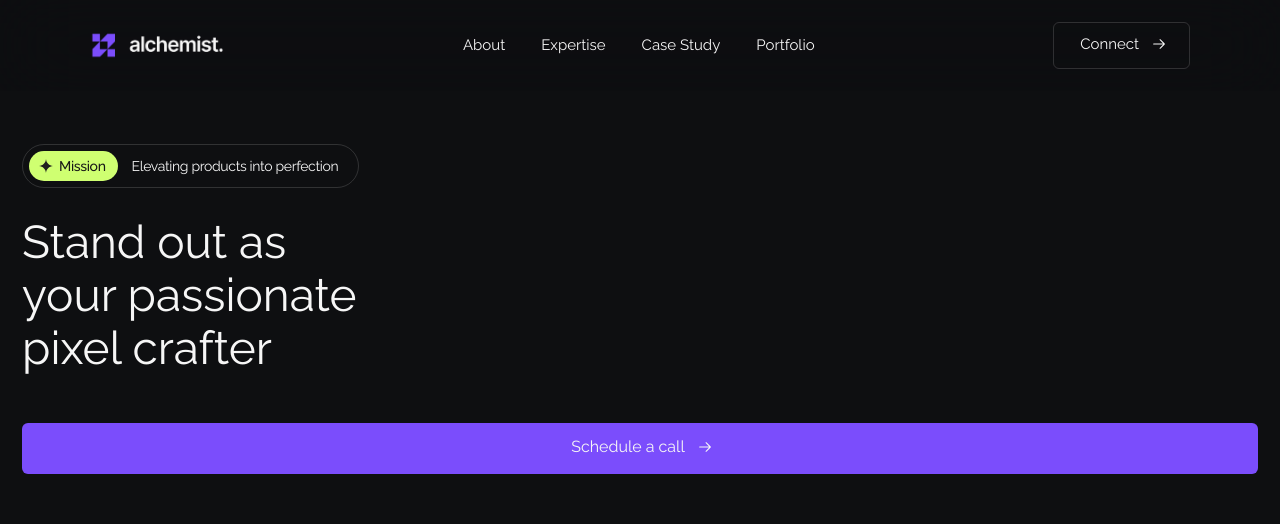
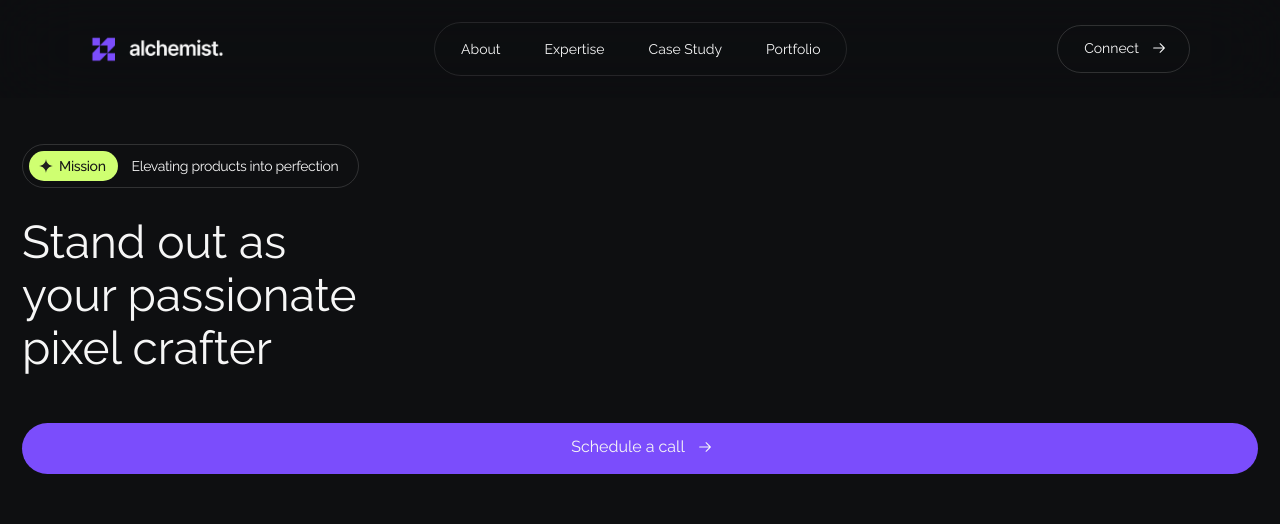
Before and after one commit to alif-firdaus/alchemist, a Next.js app: page / in a window 1280 px wide. Shown: the top 524 px of the page. Built offline with nearby package versions, Linux system fonts and the light colour scheme.

Commit message:
feat : Navbar Desktop created

```diff
--- a/components/atoms/main-button.tsx
+++ b/components/atoms/main-button.tsx
@@ -20,7 +20,7 @@ const MainButton = ({
 
 	return (
 		<button
-			className={`${bgColorClass} flex w-full items-center justify-center pt-3 pb-[15px] rounded-md pl-8 pr-7 gap-3`}
+			className={`${bgColorClass} flex w-full items-center justify-center pt-3 pb-[15px] rounded-full pl-8 pr-7 gap-3`}
 		>
 			<p className={`text-base ${textColorClass} ${fontWeightClass}`}>
 				{text}
--- a/components/atoms/secondary-button-desktop.tsx
+++ b/components/atoms/secondary-button-desktop.tsx
@@ -13,13 +13,13 @@ const SecondaryButtonDesktop = ({
 	const fontWeightClass = fontWeight ? `font-${fontWeight}` : "";
 
 	return (
-		<button className="group flex w-fit items-center justify-center pt-[10px] pb-3 border border-white border-opacity-15 rounded-md pl-[26px] pr-[22px] gap-3 duration-300">
+		<button className="group flex w-fit items-center justify-center pt-3 pb-[14px] border border-white border-opacity-15 rounded-full pl-[26px] pr-[22px] gap-3 hover:bg-white duration-500 ease-in-out">
 			<p
-				className={`text-[15px] text-white group-hover:text-secondary ${fontWeightClass}`}
+				className={`text-sm text-white group-hover:text-black group-hover:font-medium ${fontWeightClass}`}
 			>
 				{text}
 			</p>
-			<ArrowRightIcon className="h-4 w-4 text-white group-hover:text-secondary" />
+			<ArrowRightIcon className="h-4 w-4 text-white group-hover:text-black" />
 		</button>
 	);
 };
--- a/components/atoms/secondary-button.tsx
+++ b/components/atoms/secondary-button.tsx
@@ -10,7 +10,7 @@ const SecondaryButton = ({ text, fontWeight }: SecondaryButtonProps) => {
 	const fontWeightClass = fontWeight ? `font-${fontWeight}` : "";
 
 	return (
-		<button className="flex w-full items-center justify-center pt-3 pb-[15px] border border-white border-opacity-15 rounded-md pl-8 pr-7 gap-3">
+		<button className="flex w-full items-center justify-center pt-3 pb-[15px] border border-white border-opacity-15 rounded-full pl-8 pr-7 gap-3">
 			<p className={`text-base text-white ${fontWeightClass}`}>{text}</p>
 			<ArrowRightIcon className="h-4 w-4 text-white" />
 		</button>
--- a/components/organisms/navbar.tsx
+++ b/components/organisms/navbar.tsx
@@ -99,7 +99,7 @@ function Navbar() {
 
 			{/* <-- ==== Navbar Open Start ==== --> */}
 			<div
-				className={`fixed w-full h-screen z-40
+				className={`fixed w-full h-screen z-40 lg:hidden
             ${
 				isOpen
 					? "top-0 left-0 transition-all duration-700 ease-in-out"
@@ -214,7 +214,7 @@ function Navbar() {
 			{/* <-- ==== Navbar Mobile End ==== --> */}
 
 			{/* <-- ==== Navbar Desktop Start ==== --> */}
-			<nav className="hidden lg:flex fixed w-full px-sectionpxlg bg-bgbase bg-opacity-25 backdrop-blur-2xl z-50 py-[22px] items-center justify-between">
+			<nav className="hidden lg:flex fixed w-full px-sectionpxlg 2xl:px-sectionpx2xl bg-bgbase bg-opacity-25 backdrop-blur-2xl z-50 py-[22px] items-center justify-between">
 				<Link href="/">
 					<Image
 						src={logo}
@@ -225,11 +225,11 @@ function Navbar() {
 					/>
 				</Link>
 				{/* <-- === Navbar Desktop Links Start === --> */}
-				<div className="flex items-center justify-center gap-9">
+				{/* <div className="flex items-center justify-center gap-9">
 						{navLinks.map((link, index) => (
 							<div
 								key={index}
-							className="text-[15px] hover:text-secondary duration-300 transition-all ease-in-out text-white"
+								className="text-[15px] hover:text-secondary duration-300 transition-all ease-in-out text-white cursor-pointer"
 							>
 								<NavItem
 									key={index}
@@ -238,12 +238,42 @@ function Navbar() {
 								/>
 							</div>
 						))}
+					</div> */}
+				<div className="flex items-center justify-center rounded-full border border-white border-opacity-10 gap-1 p-[6px]">
+					<Link href="/about">
+						<div className="flex items-center justify-center px-5 rounded-full bg-inherit py-[10px] hover:bg-white hover:bg-opacity-[0.07] duration-300 cursor-pointer">
+							<p className="text-sm text-white">About</p>
+						</div>
+					</Link>
+
+					<Link href="/expertise">
+						<div className="flex items-center justify-center px-5 rounded-full bg-inherit py-[10px] hover:bg-white hover:bg-opacity-[0.07] duration-300 cursor-pointer">
+							<p className="text-sm text-white">Expertise</p>
+						</div>
+					</Link>
+
+					<Link href="/case-study">
+						<div className="flex items-center justify-center px-5 rounded-full bg-inherit py-[10px] hover:bg-white hover:bg-opacity-[0.07] duration-300 cursor-pointer">
+							<p className="text-sm text-white">Case Study</p>
+						</div>
+					</Link>
+
+					<Link
+						href="https://dribbble.com/aliffirdaus"
+						target="_blank"
+						rel="noopener noreferrer"
+					>
+						<div className="flex items-center justify-center px-5 rounded-full bg-inherit py-[10px] hover:bg-white hover:bg-opacity-[0.07] duration-300 cursor-pointer">
+							<p className="text-sm text-white">Portfolio</p>
+						</div>
+					</Link>
 				</div>
 				{/* <-- === Navbar Desktop Links End === --> */}
 				<Link href="/connect">
 					<SecondaryButtonDesktop text="Connect" />
 				</Link>
 			</nav>
+
 			{/* <-- ==== Navbar Desktop End ==== --> */}
 		</>
 	);
--- a/tailwind.config.ts
+++ b/tailwind.config.ts
@@ -24,6 +24,8 @@ const config: Config = {
 				// md //
 				// lg //
 				sectionpxlg: "90px",
+				// 2xl //
+				sectionpx2xl: "160px",
 			},
 			backgroundImage: {
 				petaniweb: "url('../assets/images/img-petaniweb.webp')",
```
Lines whose indentation alone changed are shown as unchanged.
